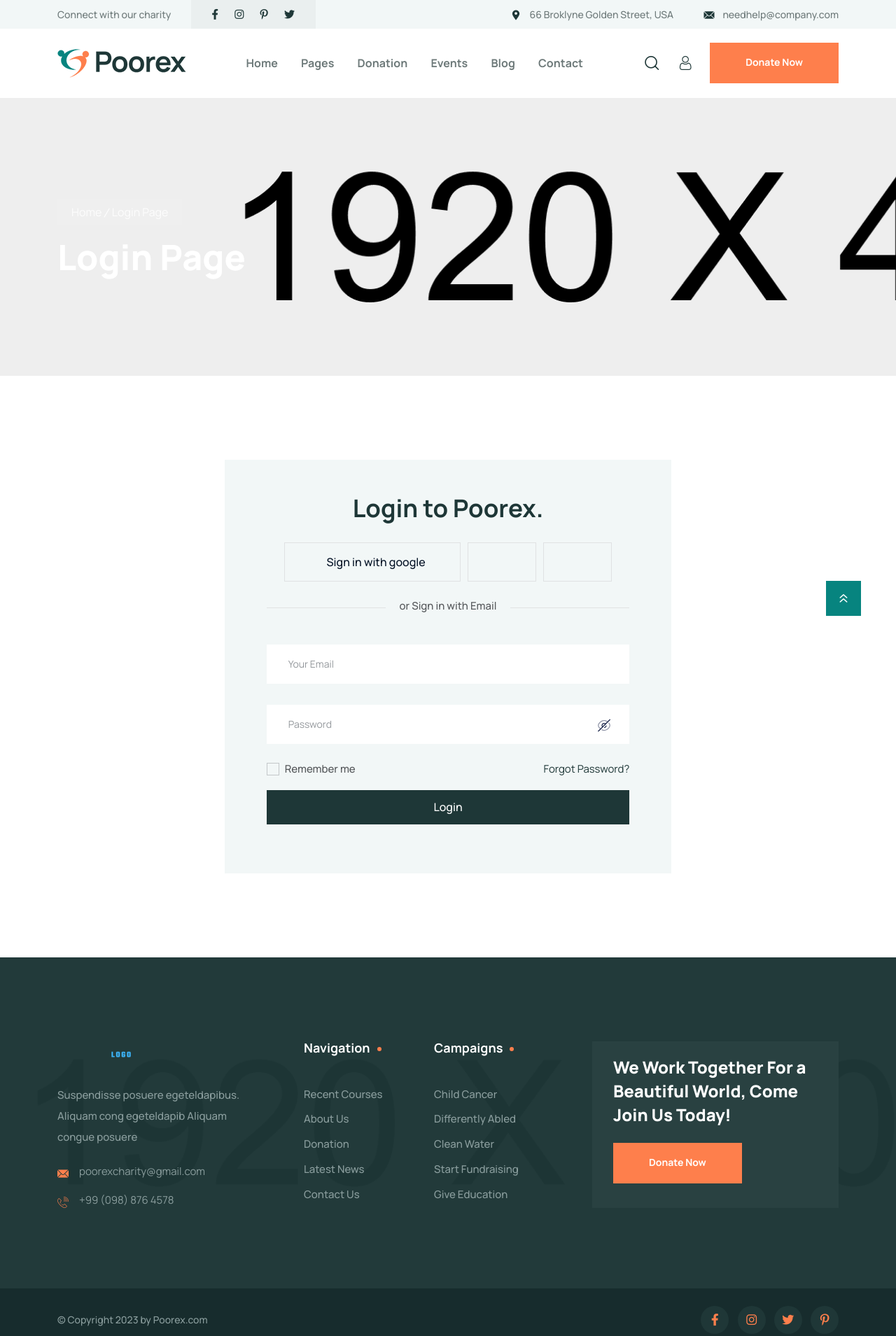
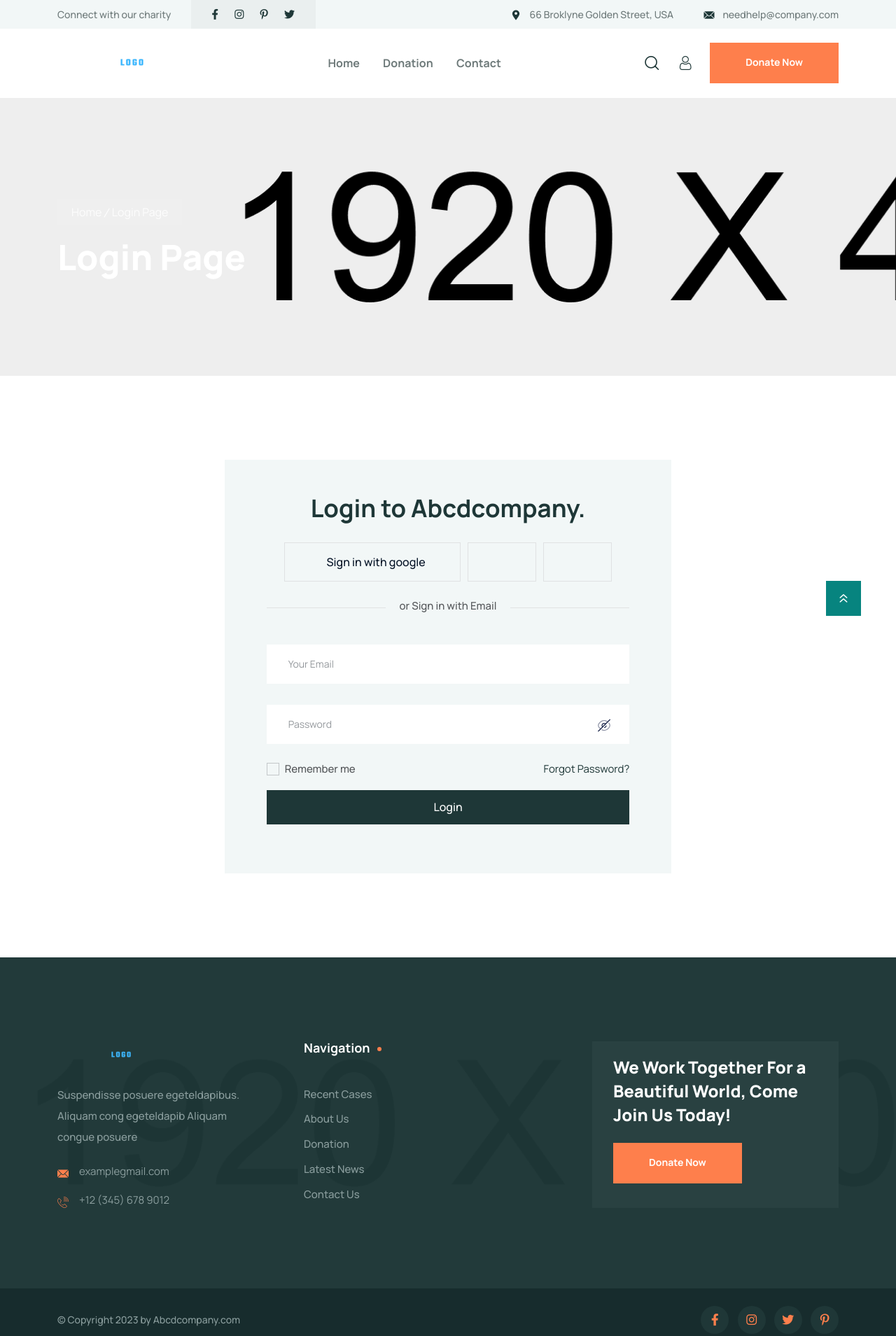
Before and after one commit to 19Gaurav92/Donation, a plain HTML site: page login.html in a window 1280 px wide. Shown: the whole page at 70% size. Drawn offline with nearby package versions, Linux system fonts and the light colour scheme; files whose address does not match are found by name.

Commit message:
2nd commit

```diff
--- a/login.html
+++ b/login.html
@@ -4,7 +4,7 @@
 <head>
     <meta charset="utf-8">
     <meta http-equiv="x-ua-compatible" content="ie=edge">
-    <title>Poorex - Nonprofit Charity HTML Template</title>
+    <title>Project - Nonprofit</title>
     <meta name="description" content="">
     <meta name="viewport" content="width=device-width, initial-scale=1">
 
@@ -53,7 +53,7 @@
                         <div class="search__top d-flex justify-content-between align-items-center">
                         <div class="search__logo">
                             <a href="index.html">
-                                <img src="assets/img/logo/footer-1.png" alt="">
+                                <img src="assets/img/logo/logo.png" alt="">
                             </a>
                         </div>
                         <div class="search__close">
@@ -186,7 +186,7 @@
                         <div class="col-xl-2 col-lg-6 col-md-4 col-7">
                             <div class="tp-header-3__logo">
                                 <a href="index.html">
-                                    <img src="assets/img/logo/logo-2.png" alt="">
+                                    <img src="assets/img/logo/logo.png" alt="">
                                 </a>
                             </div>
                         </div>
@@ -195,6 +195,7 @@
                                 <nav class="tp-main-menu-content">
                                     <ul>
                                         <li class="has-dropdown"><a href="index.html">Home</a>
+                                            <!--
                                             <div class="tp-submenu submenu has-homemenu">
                                                 <div class="row gx-6 row-cols-1 row-cols-md-2 row-cols-xl-3">
                                                    <div class="col homemenu">
@@ -238,7 +239,9 @@
                                                    </div>
                                                 </div>
                                              </div>
+                                            -->
                                         </li>
+                                        <!--
                                         <li class="has-dropdown"><a href="#">Pages</a>
                                             <ul class="submenu tp-submenu">
                                                 <li><a href="about-us.html">About Us</a></li>
@@ -255,20 +258,25 @@
                                                 <li><a href="error.html">Error</a></li>
                                             </ul>
                                         </li>
-                                        <li class="has-dropdown"><a href="donation-details.html">Donation</a>
+                                    -->
+                                        <li class="has-dropdown"><a href="donation-1.html">Donation</a>
+                                            <!--
                                             <ul class="submenu tp-submenu">
                                                 <li><a href="donation-1.html">Donation 01</a></li>
                                                 <li><a href="donation-2.html">Donation 02</a></li>
                                                 <li><a href="donation-sidebar.html">Donation Sidebar</a></li>
                                                 <li><a href="donation-details.html">Donation Details</a></li>
                                             </ul>
+                                        -->
                                         </li>
+                                        <!--
                                         <li class="has-dropdown"><a href="evant-details.html">Events</a>
                                             <ul class="submenu tp-submenu">
                                                 <li><a href="event.html">Event</a></li>
                                                 <li><a href="evant-details.html">Event Details</a></li>
                                             </ul>
                                         </li>
+
                                         <li class="has-dropdown"><a href="blog-details.html">Blog</a>
                                             <ul class="submenu tp-submenu">
                                                 <li><a href="blog.html">Blog</a></li>
@@ -276,6 +284,7 @@
                                                 <li><a href="blog-details.html">Blog Details</a></li>
                                             </ul>
                                         </li>
+                                    -->
                                         <li><a href="contact.html">Contact</a></li>
                                     </ul>
                                 </nav>
@@ -344,7 +353,7 @@
                   <div class="col-xl-7 col-lg-8">
                      <div class="tp-login-wrapper">
                         <div class="tp-login-top text-center mb-30">
-                           <h3 class="tp-login-title">Login to Poorex.</h3>
+                           <h3 class="tp-login-title">Login to Abcdcompany.</h3>
                         </div>
                         <div class="tp-login-option">
                            <div class="tp-login-social mb-10 d-flex flex-wrap align-items-center justify-content-center">
@@ -445,7 +454,7 @@
                                             <i class="flaticon-mail"></i>
                                         </div>
                                         <div class="tp-footer__text">
-                                             <a href="mailto:poorexcharity@gmail.com">poorexcharity@gmail.com</a>
+                                             <a href="mailto:example@gmail.com">examplegmail.com</a>
                                         </div>
                                     </div>
                                     <div class="tp-footer__contact-item d-flex about-items-center">
@@ -453,7 +462,7 @@
                                             <i aria-hidden="true" class="flaticon-phone"></i>
                                         </div>
                                         <div class="tp-footer__text">
-                                             <a href="tel:+990988764578">+99 (098) 876 4578</a>
+                                             <a href="tel:+123456789012">+12 (345) 678 9012</a>
                                         </div>
                                     </div>
                                 </div>
@@ -465,7 +474,7 @@
                                 <h4 class="tp-footer__widget-title-3">Navigation</h4>
                                 <div class="tp-footer__list">
                                     <ul>
-                                        <li><a href="#">Recent Courses</a></li>
+                                        <li><a href="#">Recent Cases</a></li>
                                         <li><a href="#">About Us</a></li>
                                         <li><a href="#">Donation</a></li>
                                         <li><a href="#">Latest News</a></li>
@@ -477,6 +486,7 @@
                         <div class="col-xl-2 col-lg-2 col-md-6 mb-45 wow tpfadeUp" data-wow-duration=".9s"
                     data-wow-delay=".7s">
                             <div class="tp-footer__widget footer-2-col-3">
+                                <!--
                                 <h4 class="tp-footer__widget-title-3">Campaigns</h4>
                                 <div class="tp-footer__list">
                                     <ul>
@@ -487,6 +497,7 @@
                                         <li><a href="#">Give Education</a></li>
                                     </ul>
                                 </div>
+                            -->
                             </div>
                         </div>
                         <div class="col-xl-4 col-lg-4 col-md-6 mb-45 wow tpfadeUp" data-wow-duration=".9s"
@@ -510,7 +521,7 @@
                 <div class="row align-items-center">
                     <div class="col-xl-6 col-lg-6 col-md-6 col-sm-6 col-12">
                         <div class="tp-copyright__text text-center text-sm-start">
-                            <span>© Copyright 2023 by Poorex.com</span>
+                            <span>© Copyright 2023 by Abcdcompany.com</span>
                         </div>
                     </div>
                     <div class="col-xl-6 col-lg-6 col-md-6 col-sm-6 col-12">
```
Also changed, not shown: donation-1.html (+1 -1 lines), donation-sidebar.html (+3 -3 lines), index.html (+1 -1 lines).
